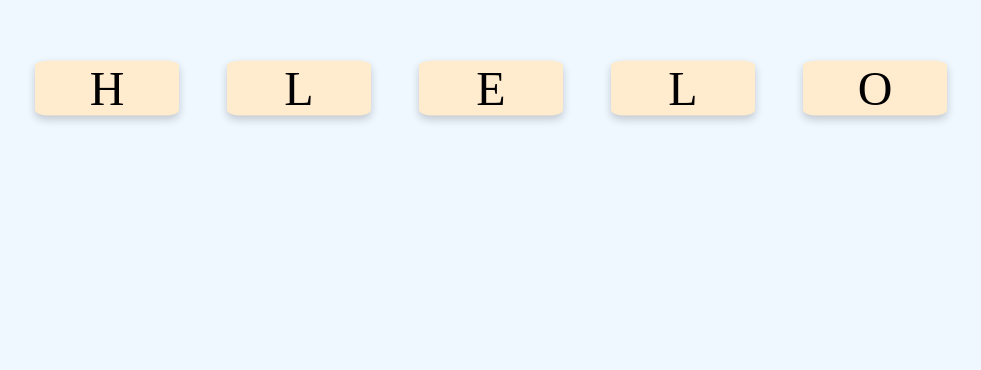
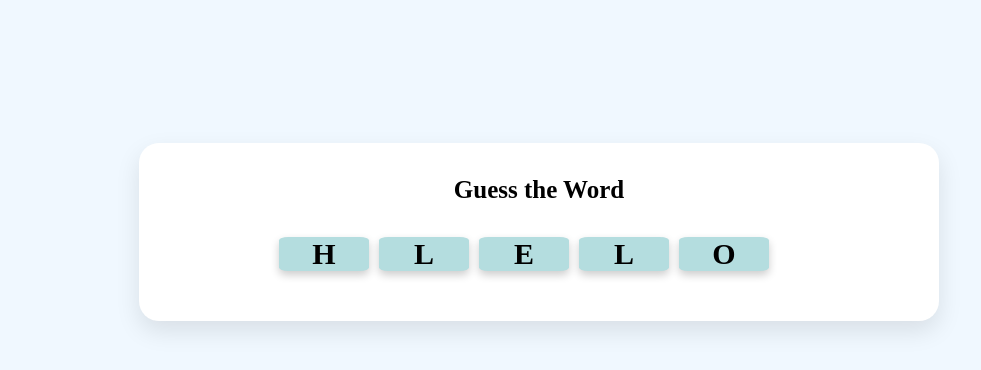
Before and after one commit to PAKAPON471/lab3sa03, a React (Create React App) app: page / in a window 1280 px wide. Shown: the part 168-538 px from the top of the page, without its empty margins (101-1082 px from the left). Built offline with nearby package versions, Linux system fonts and the light colour scheme.

Commit message:
sixth commit

```diff
--- a/src/App.css
+++ b/src/App.css
@@ -1,13 +1,14 @@
 .card {
   display: inline-block;
   text-align: center;
+  align-items: center;
   width: 3em;
-  font-size: 3em;
+  font-size: 30px;
   box-shadow: 0 4px 8px 0 rgba(0,0,0,0.2);
-  margin-top: 20%;
-  margin-inline-start: 1em;
+  margin-top: 10%;
+  margin-inline-start: 10px;
   transform: translate(-50%, -50%);
-  background-color:blanchedalmond;
+  background-color:rgb(180, 221, 223);
   border-radius: 10%;
 
 }
@@ -17,11 +18,36 @@
   background: pink;
 }
 
-div {
+.wrapper .content {
+  font-family: cursive;
+  text-align: center;
+  margin-left: 50px;
+}
+
+.wrapper h1 {
+  font-size: 25px;
+  padding: 16px 20px;
   font-family: cursive;
   text-align: center;
 }
 
 body {
   background-color: aliceblue;
+  display: flex;
+  padding: 0 10px;
+  min-height: 100vh;
+  align-items: center;
+  justify-content: center;
 }
+
+.wrapper {
+  width: 800px;
+  background: #fff;
+  border-radius: 20px;
+  box-shadow: 0 10px 25px rgba(0,0,0,0.1);
+}
+
+.content {
+  display: flex;
+  justify-content: center;
+}
--- a/src/App.js
+++ b/src/App.js
@@ -5,9 +5,16 @@ import WordCard from './WordCard';
 const word = "Hello";
 function App() {
   return (
-    <div>
-      <WordCard value={word}/>
-    </div>
+    <body>
+      <div className='wrapper'>
+        <h1>
+          Guess the Word
+          <div className='content'>
+            <WordCard value={word}/>
+          </div>
+        </h1>
+      </div>
+    </body>
   );
 }
 
```
